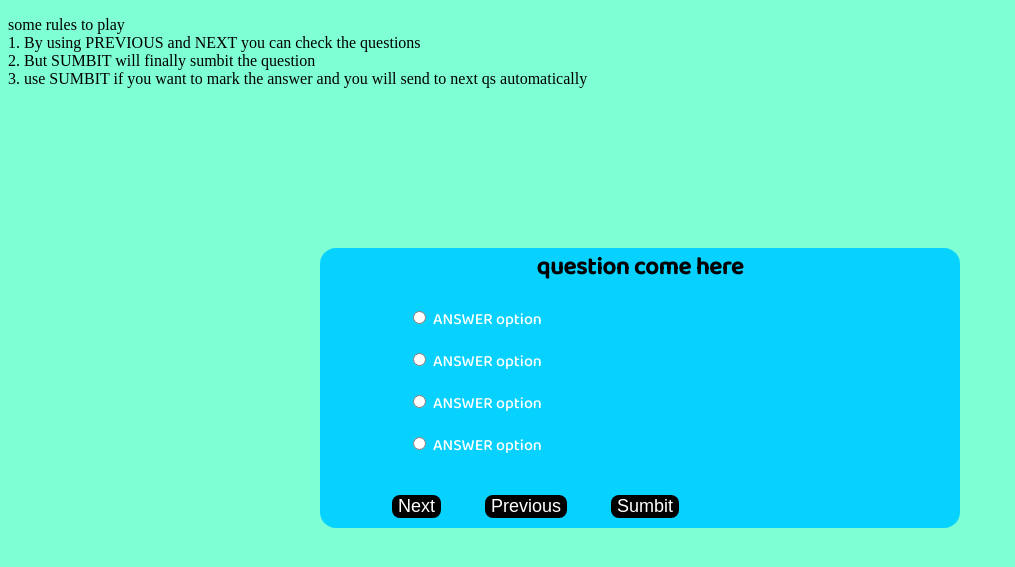
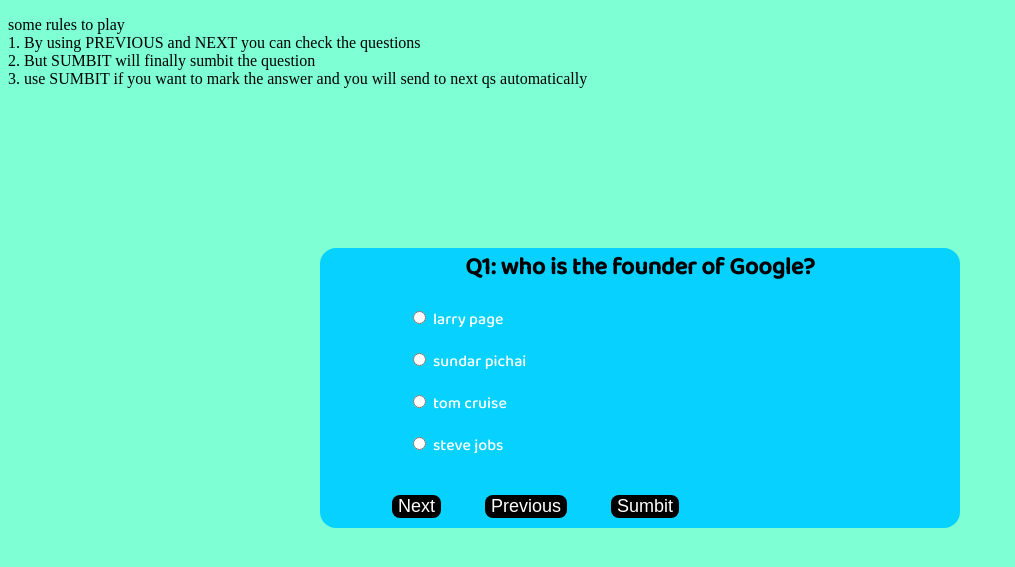
Before and after one commit to madhvantyagi/core, a Django app: page / in a window 1280 px wide. Shown: the top 567 px of the page, without its empty margins (0-1015 px from the left). Run offline with Django 3.2, Linux system fonts and the light colour scheme; data comes from the database, SQL or seed files in the repository.

Commit message:
FE rectification complete

```diff
--- a/src/template/quiz.html
+++ b/src/template/quiz.html
@@ -1,5 +1,6 @@
 <!DOCTYPE html>
 <html lang="en">
+
 <head>
     <meta charset="UTF-8">
     <meta http-equiv="X-UA-Compatible" content="IE=edge">
@@ -33,7 +34,7 @@
                 </li>
                 <li>
                     <input type="radio" name="answer" id="ans4" class="answer">
-                    <lablel class="label" for="ans1" id="option4">ANSWER option</lablel>
+                    <lablel class="label" f or="ans1" id="option4">ANSWER option</lablel>
                 </li>
 
             </ul>
@@ -45,10 +46,7 @@
             </div>
         </div>
     </div>
-    <script>
-        var question_list = JSON.parse("{{question_list|escapejs}}");
-        console.log(question_list)
-    </script>
+    <script src="{% static 'js/quiz.js' %}"></script>
 </body>
 
 </html>
```
